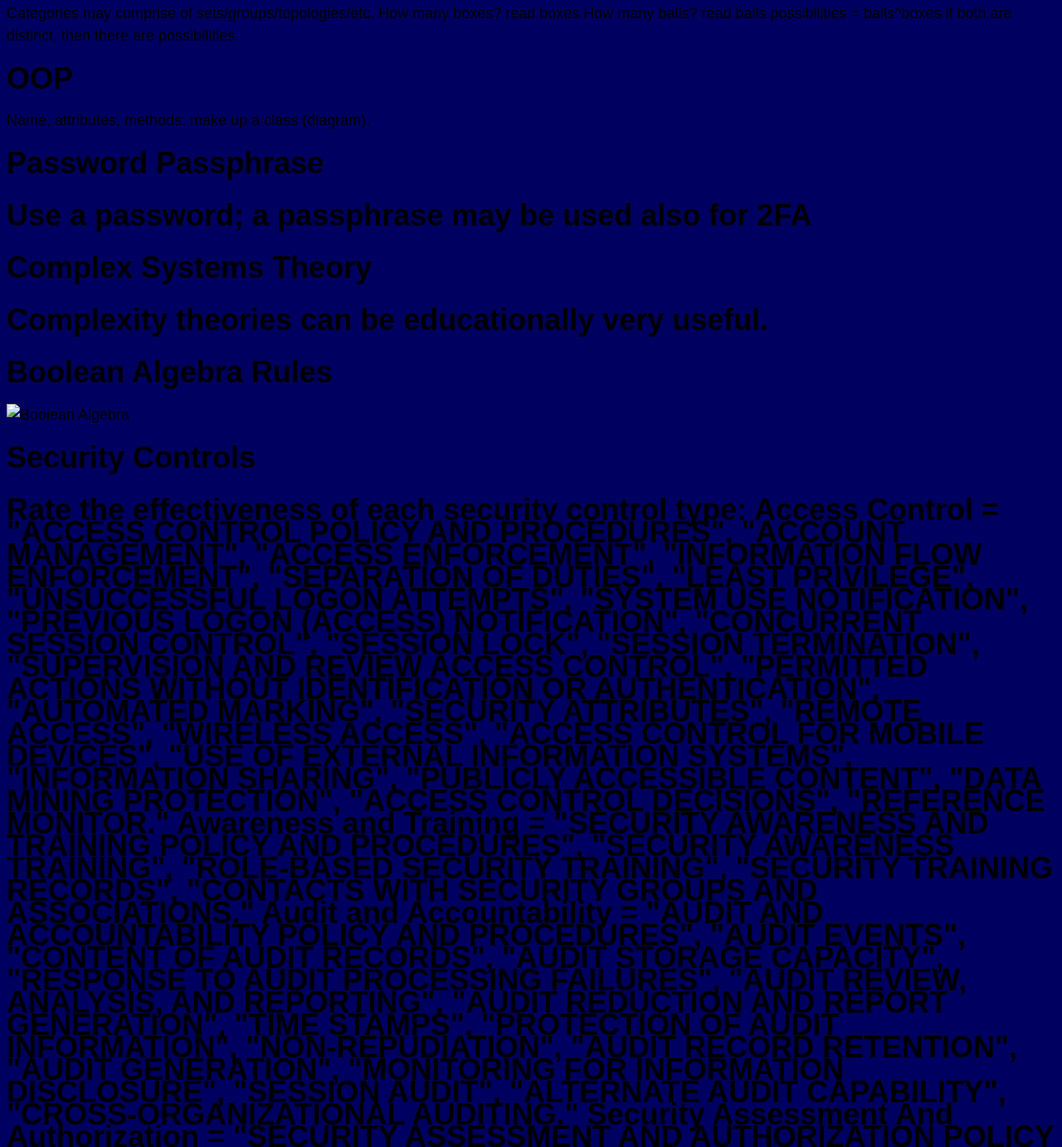
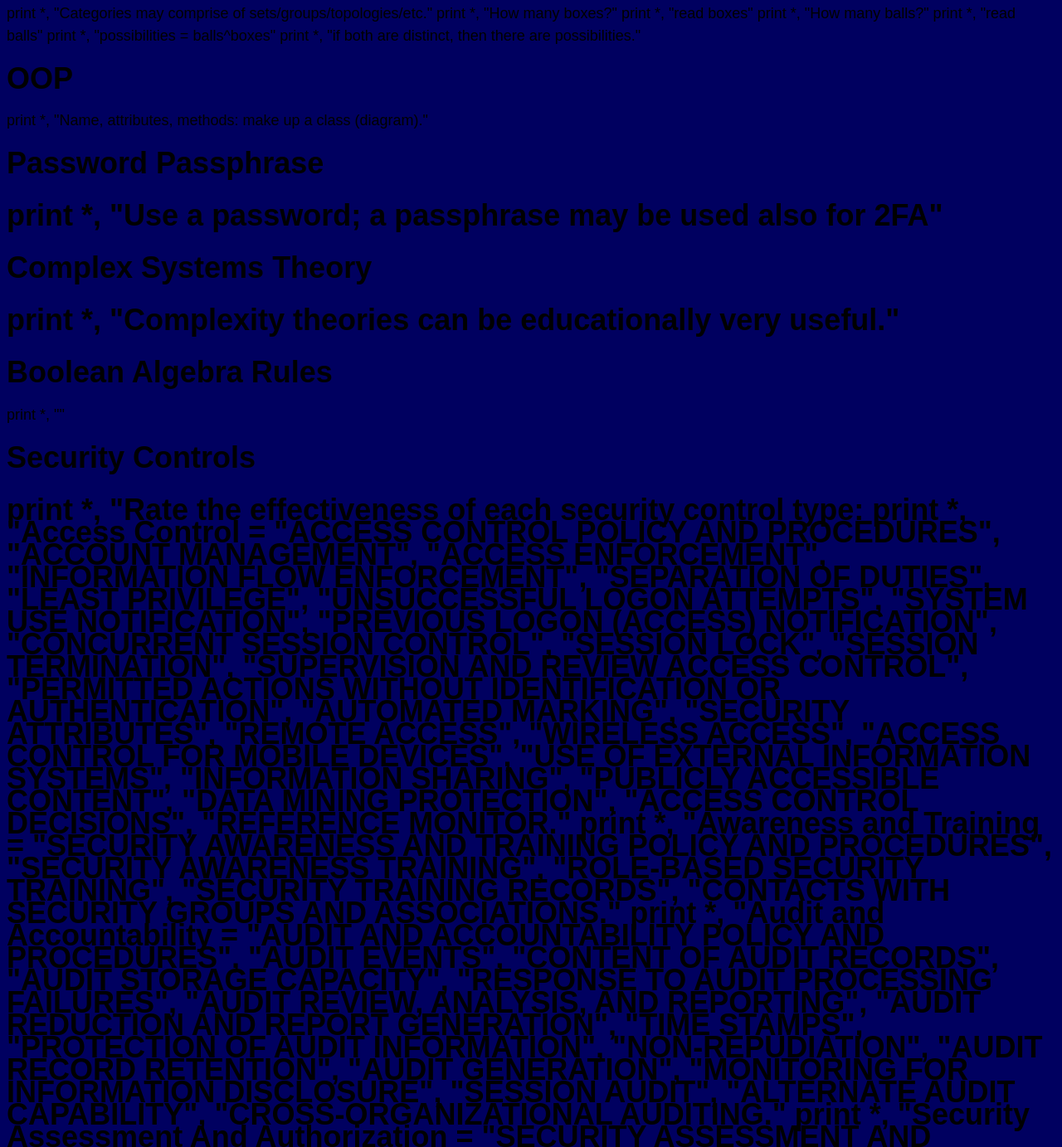
Before and after one commit to Solo-Trio-Studio/formal-sciences_software-suite, a plain HTML site: page index.html in a window 1280 px wide. Shown: the part 56-1439 px from the top of the page at 83% size. Drawn offline with Linux system fonts and the light colour scheme.

Commit message:
Update index.html

```diff
--- a/index.html
+++ b/index.html
@@ -13,66 +13,65 @@
   <body>
       <h1>Combinatorics</h1>
       <p>
-          Categories may comprise of sets/groups/topologies/etc.
-          How many boxes?
-          read boxes
-          How many balls?
-          read balls
-          possibilities = balls^boxes
-          if both are distinct, then there are possibilities.
+          print *, "Categories may comprise of sets/groups/topologies/etc."
+          print *, "How many boxes?"
+          print *, "read boxes"
+          print *, "How many balls?"
+          print *, "read balls"
+          print *, "possibilities = balls^boxes"
+          print *, "if both are distinct, then there are possibilities."
       </p>
       <h1>OOP</h1>
       <p>
-          Name, attributes, methods: make up a class (diagram).
+          print *, "Name, attributes, methods: make up a class (diagram)."
       </p>
       <h1>Password Passphrase<h1>
       <p>
-          Use a password; a passphrase may be used also for 2FA
+          print *, "Use a password; a passphrase may be used also for 2FA"
       <p>
       <h1>Complex Systems Theory<h1>
       <p>
-          Complexity theories can be educationally very useful.
+          print *, "Complexity theories can be educationally very useful."
       <p>
       <h1>Boolean Algebra Rules</h1>
       <p>
-
+          print *, ""
       </p>
-      <img src=BA.jpg" alt="Boolean Algebra">
       <h1>Security Controls<h1>
       <p>
-        Rate the effectiveness of each security control type:
-        Access Control = "ACCESS CONTROL POLICY AND PROCEDURES", "ACCOUNT MANAGEMENT", "ACCESS ENFORCEMENT", "INFORMATION FLOW ENFORCEMENT", "SEPARATION OF DUTIES", "LEAST PRIVILEGE", "UNSUCCESSFUL LOGON ATTEMPTS", "SYSTEM USE NOTIFICATION", "PREVIOUS LOGON (ACCESS) NOTIFICATION", "CONCURRENT SESSION CONTROL", "SESSION LOCK", "SESSION TERMINATION", "SUPERVISION AND REVIEW ACCESS CONTROL", "PERMITTED ACTIONS WITHOUT IDENTIFICATION OR AUTHENTICATION", "AUTOMATED MARKING", "SECURITY ATTRIBUTES", "REMOTE ACCESS", "WIRELESS ACCESS", "ACCESS CONTROL FOR MOBILE DEVICES", "USE OF EXTERNAL INFORMATION SYSTEMS", "INFORMATION SHARING", "PUBLICLY ACCESSIBLE CONTENT", "DATA MINING PROTECTION", "ACCESS CONTROL DECISIONS", "REFERENCE MONITOR."
-        Awareness and Training = "SECURITY AWARENESS AND TRAINING POLICY AND PROCEDURES", "SECURITY AWARENESS TRAINING", "ROLE-BASED SECURITY TRAINING", "SECURITY TRAINING RECORDS", "CONTACTS WITH SECURITY GROUPS AND ASSOCIATIONS."
-        Audit and Accountability = "AUDIT AND ACCOUNTABILITY POLICY AND PROCEDURES", "AUDIT EVENTS", "CONTENT OF AUDIT RECORDS", "AUDIT STORAGE CAPACITY", "RESPONSE TO AUDIT PROCESSING FAILURES", "AUDIT REVIEW, ANALYSIS, AND REPORTING", "AUDIT REDUCTION AND REPORT GENERATION", "TIME STAMPS", "PROTECTION OF AUDIT INFORMATION", "NON-REPUDIATION", "AUDIT RECORD RETENTION", "AUDIT GENERATION", "MONITORING FOR INFORMATION DISCLOSURE", "SESSION AUDIT", "ALTERNATE AUDIT CAPABILITY", "CROSS-ORGANIZATIONAL AUDITING."
-        Security Assessment And Authorization = "SECURITY ASSESSMENT AND AUTHORIZATION POLICY AND PROCEDURES", "SECURITY ASSESSMENTS", "SYSTEM INTERCONNECTIONS", "SECURITY CERTIFICATION", "PLAN OF ACTION AND MILESTONES", "SECURITY AUTHORIZATION", "CONTINUOUS MONITORING", "PENETRATION TESTING", "INTERNAL SYSTEM CONNECTIONS."
-        Configuration Management = "CONFIGURATION MANAGEMENT POLICY AND PROCEDURES", "BASELINE CONFIGURATION", "CONFIGURATION CHANGE CONTROL", "SECURITY IMPACT ANALYSIS", "ACCESS RESTRICTIONS FOR CHANGE", "CONFIGURATION SETTINGS", "LEAST FUNCTIONALITY", "INFORMATION SYSTEM COMPONENT INVENTORY", "CONFIGURATION MANAGEMENT PLAN", "SOFTWARE USAGE RESTRICTIONS", "USER-INSTALLED SOFTWARE."
-        Contingency Planning = "CONTINGENCY PLANNING POLICY AND PROCEDURES", "CONTINGENCY PLAN", "CONTINGENCY TRAINING", "CONTINGENCY PLAN TESTING", "CONTINGENCY PLAN UPDATE", "ALTERNATE STORAGE SITE", "ALTERNATE PROCESSING SITE", "TELECOMMUNICATIONS SERVICES", "INFORMATION SYSTEM BACKUP", "INFORMATION SYSTEM RECOVERY AND RECONSTITUTION", "ALTERNATE COMMUNICATIONS PROTOCOLS", "SAFE MODE", "ALTERNATIVE SECURITY MECHANISMS."
-        Identification and Authentication = "IDENTIFICATION AND AUTHENTICATION POLICY AND PROCEDURES", "IDENTIFICATION AND AUTHENTICATION (ORGANIZATIONAL USERS)", "DEVICE IDENTIFICATION AND AUTHENTICATION", "IDENTIFIER MANAGEMENT", "AUTHENTICATOR MANAGEMENT", "AUTHENTICATOR FEEDBACK", "CRYPTOGRAPHIC MODULE AUTHENTICATION", "IDENTIFICATION AND AUTHENTICATION (NON-ORGANIZATIONAL USERS)", "SERVICE IDENTIFICATION AND AUTHENTICATION", "ADAPTIVE IDENTIFICATION AND AUTHENTICATION", "RE-AUTHENTICATION."
-        Incident Response = "INCIDENT RESPONSE POLICY AND PROCEDURES", "INCIDENT RESPONSE TRAINING", "INCIDENT RESPONSE TESTING", "INCIDENT HANDLING", "INCIDENT MONITORING", "INCIDENT REPORTING", "INCIDENT RESPONSE ASSISTANCE", "INCIDENT RESPONSE PLAN", "INFORMATION SPILLAGE RESPONSE", "INTEGRATED INFORMATION SECURITY ANALYSIS TEAM."
-        Maintenance = "SYSTEM MAINTENANCE POLICY AND PROCEDURES", "CONTROLLED MAINTENANCE", "MAINTENANCE TOOLS", "NONLOCAL MAINTENANCE", "MAINTENANCE PERSONNEL", "TIMELY MAINTENANCE."
-        Media Protection = "MEDIA PROTECTION POLICY AND PROCEDURES", "MEDIA ACCESS", "MEDIA MARKING", "MEDIA STORAGE", "MEDIA TRANSPORT", "MEDIA SANITIZATION", "MEDIA USE", "MEDIA DOWNGRADING."
-        Physical and Environmental Protection = "PHYSICAL AND ENVIRONMENTAL PROTECTION POLICY AND PROCEDURES", "PHYSICAL ACCESS AUTHORIZATIONS", "PHYSICAL ACCESS CONTROL", "ACCESS CONTROL FOR TRANSMISSION MEDIUM", "ACCESS CONTROL FOR OUTPUT DEVICES", "MONITORING PHYSICAL ACCESS", "VISITOR CONTROL", "VISITOR ACCESS RECORDS", "POWER EQUIPMENT AND CABLING", "EMERGENCY SHUTOFF", "EMERGENCY POWER", "EMERGENCY LIGHTING", "FIRE PROTECTION", "TEMPERATURE AND HUMIDITY CONTROLS", "WATER DAMAGE PROTECTION", "DELIVERY AND REMOVAL", "ALTERNATE WORK SITE", "LOCATION OF INFORMATION SYSTEM COMPONENTS", "INFORMATION LEAKAGE", "ASSET MONITORING AND TRACKING."
-        Planning = "SECURITY PLANNING POLICY AND PROCEDURES", "SYSTEM SECURITY PLAN", "SYSTEM SECURITY PLAN UPDATE", "RULES OF BEHAVIOR", "PRIVACY IMPACT ASSESSMENT", "SECURITY-RELATED ACTIVITY PLANNING", "SECURITY CONCEPT OF OPERATIONS", "INFORMATION SECURITY ARCHITECTURE", "CENTRAL MANAGEMENT."
-        Personnel Security = "PERSONNEL SECURITY POLICY AND PROCEDURES", "POSITION RISK DESIGNATION", "PERSONNEL SCREENING", "PERSONNEL TERMINATION", "PERSONNEL TRANSFER", "ACCESS AGREEMENTS", "THIRD-PARTY PERSONNEL SECURITY", "PERSONNEL SANCTIONS."
-        Risk Assessment = "RISK ASSESSMENT POLICY AND PROCEDURES", "SECURITY CATEGORIZATION", "RISK ASSESSMENT", "RISK ASSESSMENT UPDATE", "VULNERABILITY SCANNING", "TECHNICAL SURVEILLANCE COUNTERMEASURES SURVEY."
-        System and Services Acquisition = "SYSTEM AND SERVICES ACQUISITION POLICY AND PROCEDURES", "ALLOCATION OF RESOURCES", "SYSTEM DEVELOPMENT LIFE CYCLE", "ACQUISITION PROCESS", "INFORMATION SYSTEM DOCUMENTATION", "SOFTWARE USAGE RESTRICTIONS", "USER-INSTALLED SOFTWARE", "SECURITY ENGINEERING PRINCIPLES", "EXTERNAL INFORMATION SYSTEM SERVICES", "DEVELOPER CONFIGURATION MANAGEMENT", "DEVELOPER SECURITY TESTING AND EVALUATION", "SUPPLY CHAIN PROTECTION", "TRUSTWORTHINESS", "CRITICALITY ANALYSIS", "DEVELOPMENT PROCESS, STANDARDS, AND TOOLS", "DEVELOPER-PROVIDED TRAINING", "DEVELOPER SECURITY ARCHITECTURE AND DESIGN", "TAMPER RESISTANCE AND DETECTION", "COMPONENT AUTHENTICITY", "CUSTOMIZED DEVELOPMENT OF CRITICAL COMPONENTS", "DEVELOPER SCREENING", "UNSUPPORTED SYSTEM COMPONENTS."
-        System and Communications Protection = "SYSTEM AND COMMUNICATIONS PROTECTION POLICY AND PROCEDURES", "APPLICATION PARTITIONING", "SECURITY FUNCTION ISOLATION", "INFORMATION IN SHARED RESOURCES", "DENIAL OF SERVICE PROTECTION", "RESOURCE AVAILABILITY", "BOUNDARY PROTECTION", "TRANSMISSION CONFIDENTIALITY AND INTEGRITY", "TRANSMISSION CONFIDENTIALITY", "NETWORK DISCONNECT", "TRUSTED PATH", "CRYPTOGRAPHIC KEY ESTABLISHMENT AND MANAGEMENT", "CRYPTOGRAPHIC PROTECTION", "PUBLIC ACCESS PROTECTIONS", "COLLABORATIVE COMPUTING DEVICES", "TRANSMISSION OF SECURITY ATTRIBUTES", "PUBLIC KEY INFRASTRUCTURE CERTIFICATES", "MOBILE CODE", "VOICE OVER INTERNET PROTOCOL", "SECURE NAME / ADDRESS RESOLUTION SERVICE (AUTHORITATIVE SOURCE)", "SECURE NAME / ADDRESS RESOLUTION SERVICE (RECURSIVE OR CACHING RESOLVER)", "ARCHITECTURE AND PROVISIONING FOR NAME / ADDRESS RESOLUTION SERVICE", "SESSION AUTHENTICITY", "FAIL IN KNOWN STATE", "THIN NODES", "HONEYPOTS", "PLATFORM-INDEPENDENT APPLICATIONS", "PROTECTION OF INFORMATION AT REST", "HETEROGENEITY", "CONCEALMENT AND MISDIRECTION", "COVERT CHANNEL ANALYSIS", "INFORMATION SYSTEM PARTITIONING", "TRANSMISSION PREPARATION INTEGRITY", "NON-MODIFIABLE EXECUTABLE PROGRAMS", "HONEYCLIENTS", "DISTRIBUTED PROCESSING AND STORAGE", "OUT-OF-BAND CHANNELS", "OPERATIONS SECURITY", "PROCESS ISOLATION", "WIRELESS LINK PROTECTION", "PORT AND I/O DEVICE ACCESS", "SENSOR CAPABILITY AND DATA", "USAGE RESTRICTIONS", "DETONATION CHAMBERS."
-        System and Information Integrity = "SYSTEM AND INFORMATION INTEGRITY POLICY AND PROCEDURES", "FLAW REMEDIATION", "MALICIOUS CODE PROTECTION", "INFORMATION SYSTEM MONITORING", "SECURITY ALERTS, ADVISORIES, AND DIRECTIVES", "SECURITY FUNCTION VERIFICATION", "SOFTWARE, FIRMWARE, AND INFORMATION INTEGRITY", "SPAM PROTECTION", "INFORMATION INPUT RESTRICTIONS", "INFORMATION INPUT VALIDATION", "ERROR HANDLING", "INFORMATION HANDLING AND RETENTION", "PREDICTABLE FAILURE PREVENTION", "NON-PERSISTENCE", "INFORMATION OUTPUT FILTERING", "MEMORY PROTECTION", "FAIL-SAFE PROCEDURES."
-        Program Management = "INFORMATION SECURITY PROGRAM PLAN", "SENIOR INFORMATION SECURITY OFFICER", "INFORMATION SECURITY RESOURCES", "PLAN OF ACTION AND MILESTONES PROCESS", "INFORMATION SYSTEM INVENTORY", "INFORMATION SECURITY MEASURES OF PERFORMANCE", "ENTERPRISE ARCHITECTURE", "CRITICAL INFRASTRUCTURE PLAN", "RISK MANAGEMENT STRATEGY", "SECURITY AUTHORIZATION PROCESS", "MISSION/BUSINESS PROCESS DEFINITION", "INSIDER THREAT PROGRAM", "INFORMATION SECURITY WORKFORCE", "TESTING, TRAINING, AND MONITORING", "CONTACTS WITH SECURITY GROUPS AND ASSOCIATIONS."
+        print *, "Rate the effectiveness of each security control type:
+        print *, "Access Control = "ACCESS CONTROL POLICY AND PROCEDURES", "ACCOUNT MANAGEMENT", "ACCESS ENFORCEMENT", "INFORMATION FLOW ENFORCEMENT", "SEPARATION OF DUTIES", "LEAST PRIVILEGE", "UNSUCCESSFUL LOGON ATTEMPTS", "SYSTEM USE NOTIFICATION", "PREVIOUS LOGON (ACCESS) NOTIFICATION", "CONCURRENT SESSION CONTROL", "SESSION LOCK", "SESSION TERMINATION", "SUPERVISION AND REVIEW ACCESS CONTROL", "PERMITTED ACTIONS WITHOUT IDENTIFICATION OR AUTHENTICATION", "AUTOMATED MARKING", "SECURITY ATTRIBUTES", "REMOTE ACCESS", "WIRELESS ACCESS", "ACCESS CONTROL FOR MOBILE DEVICES", "USE OF EXTERNAL INFORMATION SYSTEMS", "INFORMATION SHARING", "PUBLICLY ACCESSIBLE CONTENT", "DATA MINING PROTECTION", "ACCESS CONTROL DECISIONS", "REFERENCE MONITOR."
+        print *, "Awareness and Training = "SECURITY AWARENESS AND TRAINING POLICY AND PROCEDURES", "SECURITY AWARENESS TRAINING", "ROLE-BASED SECURITY TRAINING", "SECURITY TRAINING RECORDS", "CONTACTS WITH SECURITY GROUPS AND ASSOCIATIONS."
+        print *, "Audit and Accountability = "AUDIT AND ACCOUNTABILITY POLICY AND PROCEDURES", "AUDIT EVENTS", "CONTENT OF AUDIT RECORDS", "AUDIT STORAGE CAPACITY", "RESPONSE TO AUDIT PROCESSING FAILURES", "AUDIT REVIEW, ANALYSIS, AND REPORTING", "AUDIT REDUCTION AND REPORT GENERATION", "TIME STAMPS", "PROTECTION OF AUDIT INFORMATION", "NON-REPUDIATION", "AUDIT RECORD RETENTION", "AUDIT GENERATION", "MONITORING FOR INFORMATION DISCLOSURE", "SESSION AUDIT", "ALTERNATE AUDIT CAPABILITY", "CROSS-ORGANIZATIONAL AUDITING."
+        print *, "Security Assessment And Authorization = "SECURITY ASSESSMENT AND AUTHORIZATION POLICY AND PROCEDURES", "SECURITY ASSESSMENTS", "SYSTEM INTERCONNECTIONS", "SECURITY CERTIFICATION", "PLAN OF ACTION AND MILESTONES", "SECURITY AUTHORIZATION", "CONTINUOUS MONITORING", "PENETRATION TESTING", "INTERNAL SYSTEM CONNECTIONS."
+        print *, "Configuration Management = "CONFIGURATION MANAGEMENT POLICY AND PROCEDURES", "BASELINE CONFIGURATION", "CONFIGURATION CHANGE CONTROL", "SECURITY IMPACT ANALYSIS", "ACCESS RESTRICTIONS FOR CHANGE", "CONFIGURATION SETTINGS", "LEAST FUNCTIONALITY", "INFORMATION SYSTEM COMPONENT INVENTORY", "CONFIGURATION MANAGEMENT PLAN", "SOFTWARE USAGE RESTRICTIONS", "USER-INSTALLED SOFTWARE."
+        print *, "Contingency Planning = "CONTINGENCY PLANNING POLICY AND PROCEDURES", "CONTINGENCY PLAN", "CONTINGENCY TRAINING", "CONTINGENCY PLAN TESTING", "CONTINGENCY PLAN UPDATE", "ALTERNATE STORAGE SITE", "ALTERNATE PROCESSING SITE", "TELECOMMUNICATIONS SERVICES", "INFORMATION SYSTEM BACKUP", "INFORMATION SYSTEM RECOVERY AND RECONSTITUTION", "ALTERNATE COMMUNICATIONS PROTOCOLS", "SAFE MODE", "ALTERNATIVE SECURITY MECHANISMS."
+        print *, "Identification and Authentication = "IDENTIFICATION AND AUTHENTICATION POLICY AND PROCEDURES", "IDENTIFICATION AND AUTHENTICATION (ORGANIZATIONAL USERS)", "DEVICE IDENTIFICATION AND AUTHENTICATION", "IDENTIFIER MANAGEMENT", "AUTHENTICATOR MANAGEMENT", "AUTHENTICATOR FEEDBACK", "CRYPTOGRAPHIC MODULE AUTHENTICATION", "IDENTIFICATION AND AUTHENTICATION (NON-ORGANIZATIONAL USERS)", "SERVICE IDENTIFICATION AND AUTHENTICATION", "ADAPTIVE IDENTIFICATION AND AUTHENTICATION", "RE-AUTHENTICATION."
+        print *, "Incident Response = "INCIDENT RESPONSE POLICY AND PROCEDURES", "INCIDENT RESPONSE TRAINING", "INCIDENT RESPONSE TESTING", "INCIDENT HANDLING", "INCIDENT MONITORING", "INCIDENT REPORTING", "INCIDENT RESPONSE ASSISTANCE", "INCIDENT RESPONSE PLAN", "INFORMATION SPILLAGE RESPONSE", "INTEGRATED INFORMATION SECURITY ANALYSIS TEAM."
+        print *, "Maintenance = "SYSTEM MAINTENANCE POLICY AND PROCEDURES", "CONTROLLED MAINTENANCE", "MAINTENANCE TOOLS", "NONLOCAL MAINTENANCE", "MAINTENANCE PERSONNEL", "TIMELY MAINTENANCE."
+        print *, "Media Protection = "MEDIA PROTECTION POLICY AND PROCEDURES", "MEDIA ACCESS", "MEDIA MARKING", "MEDIA STORAGE", "MEDIA TRANSPORT", "MEDIA SANITIZATION", "MEDIA USE", "MEDIA DOWNGRADING."
+        print *, "Physical and Environmental Protection = "PHYSICAL AND ENVIRONMENTAL PROTECTION POLICY AND PROCEDURES", "PHYSICAL ACCESS AUTHORIZATIONS", "PHYSICAL ACCESS CONTROL", "ACCESS CONTROL FOR TRANSMISSION MEDIUM", "ACCESS CONTROL FOR OUTPUT DEVICES", "MONITORING PHYSICAL ACCESS", "VISITOR CONTROL", "VISITOR ACCESS RECORDS", "POWER EQUIPMENT AND CABLING", "EMERGENCY SHUTOFF", "EMERGENCY POWER", "EMERGENCY LIGHTING", "FIRE PROTECTION", "TEMPERATURE AND HUMIDITY CONTROLS", "WATER DAMAGE PROTECTION", "DELIVERY AND REMOVAL", "ALTERNATE WORK SITE", "LOCATION OF INFORMATION SYSTEM COMPONENTS", "INFORMATION LEAKAGE", "ASSET MONITORING AND TRACKING."
+        print *, "Planning = "SECURITY PLANNING POLICY AND PROCEDURES", "SYSTEM SECURITY PLAN", "SYSTEM SECURITY PLAN UPDATE", "RULES OF BEHAVIOR", "PRIVACY IMPACT ASSESSMENT", "SECURITY-RELATED ACTIVITY PLANNING", "SECURITY CONCEPT OF OPERATIONS", "INFORMATION SECURITY ARCHITECTURE", "CENTRAL MANAGEMENT."
+        print *, "Personnel Security = "PERSONNEL SECURITY POLICY AND PROCEDURES", "POSITION RISK DESIGNATION", "PERSONNEL SCREENING", "PERSONNEL TERMINATION", "PERSONNEL TRANSFER", "ACCESS AGREEMENTS", "THIRD-PARTY PERSONNEL SECURITY", "PERSONNEL SANCTIONS."
+        print *, "Risk Assessment = "RISK ASSESSMENT POLICY AND PROCEDURES", "SECURITY CATEGORIZATION", "RISK ASSESSMENT", "RISK ASSESSMENT UPDATE", "VULNERABILITY SCANNING", "TECHNICAL SURVEILLANCE COUNTERMEASURES SURVEY."
+        print *, "System and Services Acquisition = "SYSTEM AND SERVICES ACQUISITION POLICY AND PROCEDURES", "ALLOCATION OF RESOURCES", "SYSTEM DEVELOPMENT LIFE CYCLE", "ACQUISITION PROCESS", "INFORMATION SYSTEM DOCUMENTATION", "SOFTWARE USAGE RESTRICTIONS", "USER-INSTALLED SOFTWARE", "SECURITY ENGINEERING PRINCIPLES", "EXTERNAL INFORMATION SYSTEM SERVICES", "DEVELOPER CONFIGURATION MANAGEMENT", "DEVELOPER SECURITY TESTING AND EVALUATION", "SUPPLY CHAIN PROTECTION", "TRUSTWORTHINESS", "CRITICALITY ANALYSIS", "DEVELOPMENT PROCESS, STANDARDS, AND TOOLS", "DEVELOPER-PROVIDED TRAINING", "DEVELOPER SECURITY ARCHITECTURE AND DESIGN", "TAMPER RESISTANCE AND DETECTION", "COMPONENT AUTHENTICITY", "CUSTOMIZED DEVELOPMENT OF CRITICAL COMPONENTS", "DEVELOPER SCREENING", "UNSUPPORTED SYSTEM COMPONENTS."
+        print *, "System and Communications Protection = "SYSTEM AND COMMUNICATIONS PROTECTION POLICY AND PROCEDURES", "APPLICATION PARTITIONING", "SECURITY FUNCTION ISOLATION", "INFORMATION IN SHARED RESOURCES", "DENIAL OF SERVICE PROTECTION", "RESOURCE AVAILABILITY", "BOUNDARY PROTECTION", "TRANSMISSION CONFIDENTIALITY AND INTEGRITY", "TRANSMISSION CONFIDENTIALITY", "NETWORK DISCONNECT", "TRUSTED PATH", "CRYPTOGRAPHIC KEY ESTABLISHMENT AND MANAGEMENT", "CRYPTOGRAPHIC PROTECTION", "PUBLIC ACCESS PROTECTIONS", "COLLABORATIVE COMPUTING DEVICES", "TRANSMISSION OF SECURITY ATTRIBUTES", "PUBLIC KEY INFRASTRUCTURE CERTIFICATES", "MOBILE CODE", "VOICE OVER INTERNET PROTOCOL", "SECURE NAME / ADDRESS RESOLUTION SERVICE (AUTHORITATIVE SOURCE)", "SECURE NAME / ADDRESS RESOLUTION SERVICE (RECURSIVE OR CACHING RESOLVER)", "ARCHITECTURE AND PROVISIONING FOR NAME / ADDRESS RESOLUTION SERVICE", "SESSION AUTHENTICITY", "FAIL IN KNOWN STATE", "THIN NODES", "HONEYPOTS", "PLATFORM-INDEPENDENT APPLICATIONS", "PROTECTION OF INFORMATION AT REST", "HETEROGENEITY", "CONCEALMENT AND MISDIRECTION", "COVERT CHANNEL ANALYSIS", "INFORMATION SYSTEM PARTITIONING", "TRANSMISSION PREPARATION INTEGRITY", "NON-MODIFIABLE EXECUTABLE PROGRAMS", "HONEYCLIENTS", "DISTRIBUTED PROCESSING AND STORAGE", "OUT-OF-BAND CHANNELS", "OPERATIONS SECURITY", "PROCESS ISOLATION", "WIRELESS LINK PROTECTION", "PORT AND I/O DEVICE ACCESS", "SENSOR CAPABILITY AND DATA", "USAGE RESTRICTIONS", "DETONATION CHAMBERS."
+        print *, "System and Information Integrity = "SYSTEM AND INFORMATION INTEGRITY POLICY AND PROCEDURES", "FLAW REMEDIATION", "MALICIOUS CODE PROTECTION", "INFORMATION SYSTEM MONITORING", "SECURITY ALERTS, ADVISORIES, AND DIRECTIVES", "SECURITY FUNCTION VERIFICATION", "SOFTWARE, FIRMWARE, AND INFORMATION INTEGRITY", "SPAM PROTECTION", "INFORMATION INPUT RESTRICTIONS", "INFORMATION INPUT VALIDATION", "ERROR HANDLING", "INFORMATION HANDLING AND RETENTION", "PREDICTABLE FAILURE PREVENTION", "NON-PERSISTENCE", "INFORMATION OUTPUT FILTERING", "MEMORY PROTECTION", "FAIL-SAFE PROCEDURES."
+        print *, "Program Management = "INFORMATION SECURITY PROGRAM PLAN", "SENIOR INFORMATION SECURITY OFFICER", "INFORMATION SECURITY RESOURCES", "PLAN OF ACTION AND MILESTONES PROCESS", "INFORMATION SYSTEM INVENTORY", "INFORMATION SECURITY MEASURES OF PERFORMANCE", "ENTERPRISE ARCHITECTURE", "CRITICAL INFRASTRUCTURE PLAN", "RISK MANAGEMENT STRATEGY", "SECURITY AUTHORIZATION PROCESS", "MISSION/BUSINESS PROCESS DEFINITION", "INSIDER THREAT PROGRAM", "INFORMATION SECURITY WORKFORCE", "TESTING, TRAINING, AND MONITORING", "CONTACTS WITH SECURITY GROUPS AND ASSOCIATIONS."
 
-        Rate the value of each asset category:
-        data
-        network infrastructure
-        applications
-        devices (like computers and mobile phones)
-        user accounts
-        intellectual property
-        system configurations
+        print *, "Rate the value of each asset category:
+        print *, "data
+        print *, "network infrastructure
+        print *, "applications
+        print *, "devices (like computers and mobile phones)
+        print *, "user accounts
+        print *, "intellectual property
+        print *, "system configurations
       <p>
       <h1>Database Analyzer</h1>
       <p>
-        Based on SQL/NoSQL, data/performance/security/scalability/cost/relationships generally will vary. Excel should be used to support this.
-        Enter in the ratings from 0.1 to 3.0 for how well they are functioning.
+        print *, "Based on SQL/NoSQL, data/performance/security/scalability/cost/relationships generally will vary. Excel should be used to support this."
+        print *, "Enter in the ratings from 0.1 to 3.0 for how well they are functioning."
       </p>
   </body>
 </html>
```
